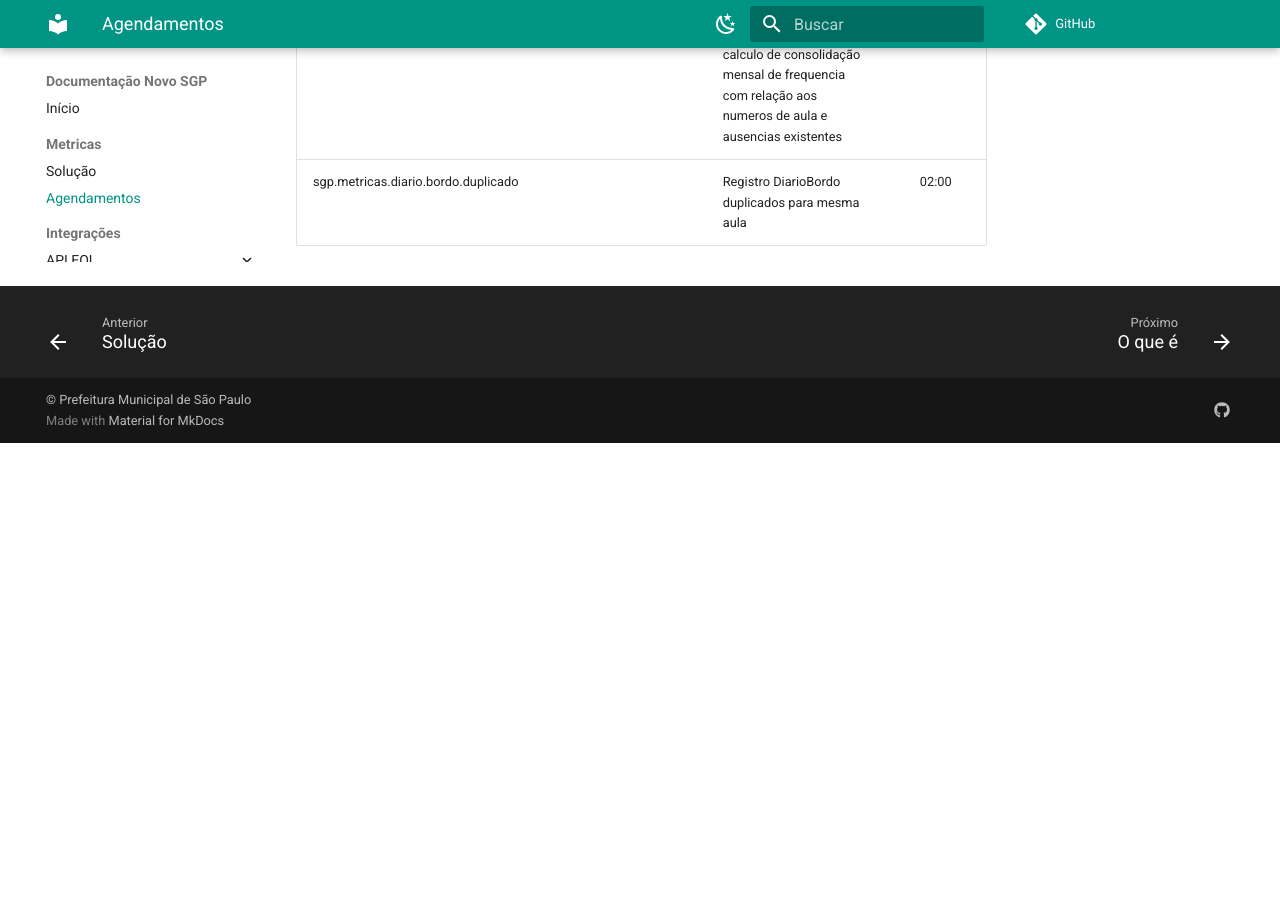
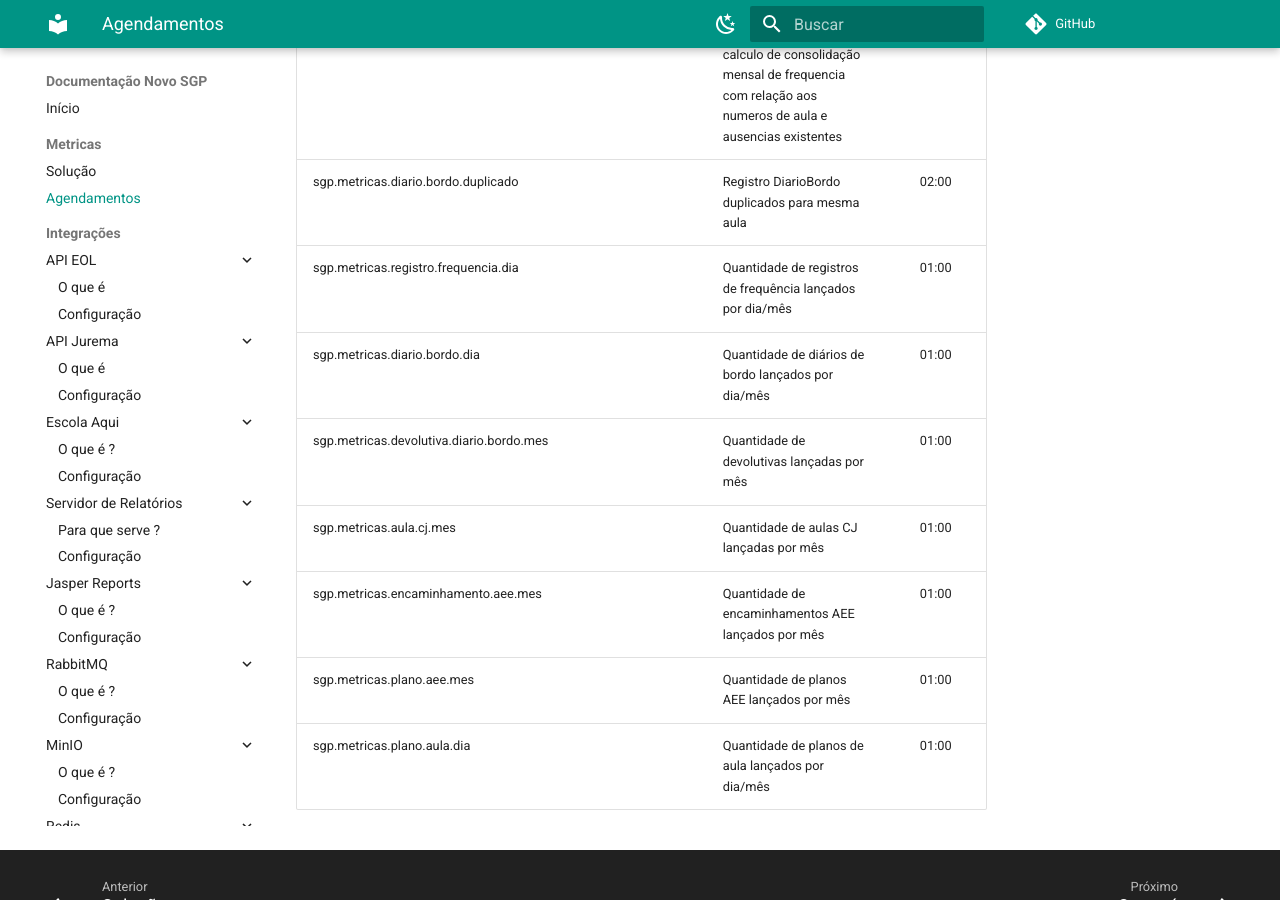
Before and after one commit to prefeiturasp/SME-NovoSGP-Docs, an MkDocs documentation site: the page built from docs/Metricas/agendamentos.md, in a window 1280 px wide and 900 px high, scrolled down 2030 px. Built offline with MkDocs 1.6.1 and Material for MkDocs 9.7.7, drawn with Linux system fonts in a browser that asks for light colours; comment, search, counter and statistics services are not loaded; before the commit the page ends 2473 px from its top, so only the background shows below that.

Commit message:
106814 - adição de agendamentos de métricas criadas para SME

```diff
--- a/docs/Metricas/agendamentos.md
+++ b/docs/Metricas/agendamentos.md
@@ -24,3 +24,10 @@ Os Registros de agendamentos estão localizados no Hangfire na aba "Recurring Jo
 | sgp.metricas.registro.frequencia.aluno.duplicado | Registro de registro_frequencia_aluno duplicados para mesmo registro_frequencia | 02:15 |
 | sgp.metricas.consolidacao.frequencia.aluno.mensal.inconsistente | Registro de inconsistencia em calculo de consolidação mensal de frequencia com relação aos numeros de aula e ausencias existentes | 02:15 |
 | sgp.metricas.diario.bordo.duplicado | Registro DiarioBordo duplicados para mesma aula | 02:00 |
+| sgp.metricas.registro.frequencia.dia | Quantidade de registros de frequência lançados por dia/mês | 01:00 |
+| sgp.metricas.diario.bordo.dia | Quantidade de diários de bordo lançados por dia/mês | 01:00 |
+| sgp.metricas.devolutiva.diario.bordo.mes | Quantidade de devolutivas lançadas por mês | 01:00 |
+| sgp.metricas.aula.cj.mes | Quantidade de aulas CJ lançadas por mês | 01:00 |
+| sgp.metricas.encaminhamento.aee.mes | Quantidade de encaminhamentos AEE lançados por mês | 01:00 |
+| sgp.metricas.plano.aee.mes | Quantidade de planos AEE lançados por mês | 01:00 |
+| sgp.metricas.plano.aula.dia | Quantidade de planos de aula lançados por dia/mês | 01:00 |
```
